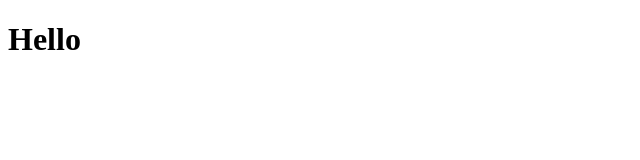
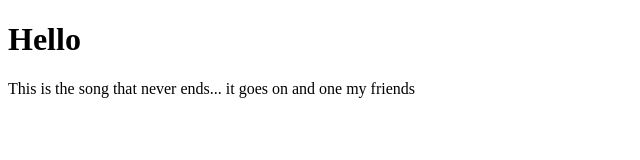
Before and after one commit to elaitala/test-repo-bananza, a plain HTML site: page index.html in a window 1280 px wide. Shown: the whole page, without its empty margins (0-640 px from the left). Drawn offline with Linux system fonts and the light colour scheme.

Commit message:
Update index.html

```diff
--- a/index.html
+++ b/index.html
@@ -7,5 +7,6 @@
 </head>
 <body>
     <h1>Hello</h1>
+    <p>This is the song that never ends... it goes on and one my friends</p>
 </body>
 </html>
```
